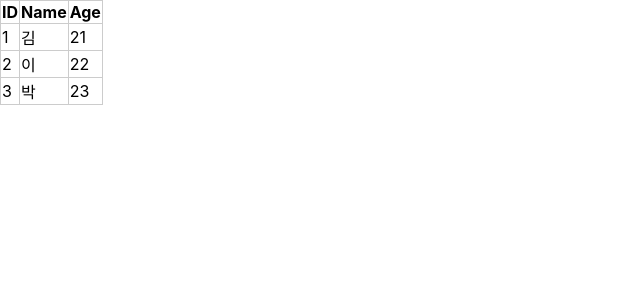
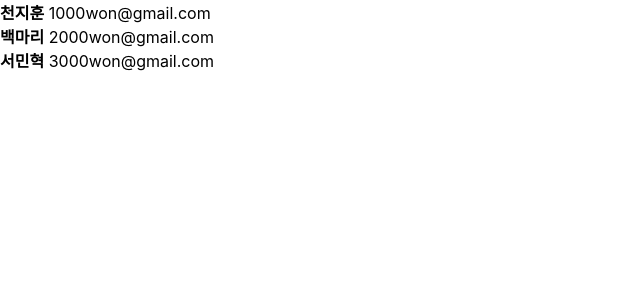
Before and after one commit to hyunkk1/frontPractice, a React (Create React App) app in the folder React/kh-sample-react/: page / in a window 1280 px wide. Shown: the top 300 px of the page, without its empty margins (0-640 px from the left). Built offline with nearby package versions, Linux system fonts and the light colour scheme.

Commit message:
리액트 맵 연습

```diff
--- a/React/kh-sample-react/src/App.js
+++ b/React/kh-sample-react/src/App.js
@@ -1,4 +1,5 @@
 import "./App.css";
+import UserList from "./UserList";
 // JSX란? JavaScript에 XML 추가 확장한 문법
 // html 태그 사용 시 반드시 닫힘 태그가 존재해야 함
 // 컴포넌트가 반환 될때 태그는 한개 이어야 함
@@ -16,13 +17,13 @@
 // import EventPractice from "./EventPractice";
 // import FruitSelect from "./FruitSelect";
 // import Greeting1 from "./그리팅연습";
-import Table1 from "./테이블연습";
+// import Table1 from "./테이블연습";
 
 // 컴포넌트의 합성
 function App() {
   return (
     <>
-      <Table1 />
+      <UserList></UserList>
     </>
   );
 }
--- /dev/null
+++ b/React/kh-sample-react/src/UserList.jsx
@@ -0,0 +1,35 @@
+// 리액트에서의 배열과 맵 : 렌더링에 매우 중요한 역할
+
+const User = (props) => {
+  return (
+    <>
+      <b>{props.user.userName}</b> <span>{props.user.email}</span>
+      <br />
+    </>
+  );
+};
+
+const UserList = () => {
+  const users = [
+    {
+      id: 100,
+      userName: "천지훈",
+      email: "1000won@gmail.com",
+    },
+    {
+      id: 200,
+      userName: "백마리",
+      email: "2000won@gmail.com",
+    },
+    {
+      id: 300,
+      userName: "서민혁",
+      email: "3000won@gmail.com",
+    },
+  ];
+  return (
+    <>{users && users.map((user) => <User key={user.id} user={user} />)}</>
+  );
+};
+
+export default UserList;
```
